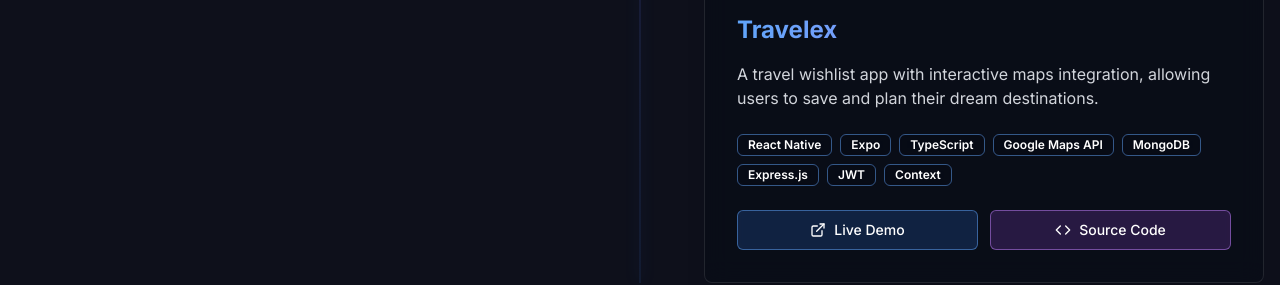
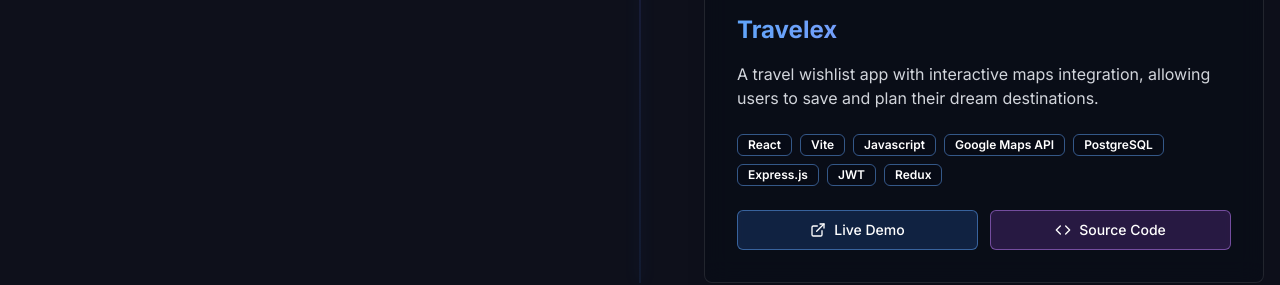
Before and after one commit to rfflsy16/raffles-portfolio, a Next.js app in the folder my-portfolio/: page / in a window 1280 px wide. Shown: the part 6680-6965 px from the top of the page. Built offline with nearby package versions, Linux system fonts and the light colour scheme.

Commit message:
fiz: tech stack on travelex

```diff
--- a/my-portfolio/src/constants/index.ts
+++ b/my-portfolio/src/constants/index.ts
@@ -146,7 +146,7 @@
   {
     title: "Travelex",
     description: "A travel wishlist app with interactive maps integration, allowing users to save and plan their dream destinations.",
-    tech: ["React Native", "Expo", "TypeScript", "Google Maps API", "MongoDB", "Express.js", "JWT", "Context"],
+    tech: ["React", "Vite", "Javascript", "Google Maps API", "PostgreSQL", "Express.js", "JWT", "Redux"],
     date: "January 2025",
     image: "https://images.unsplash.com/photo-1469854523086-cc02fe5d8800?ixlib=rb-4.0.3&ixid=M3wxMjA3fDB8MHxwaG90by1wYWdlfHx8fGVufDB8fHx8fA%3D%3D&auto=format&fit=crop&w=2021&q=80",
     link: 'https://github.com/rfflsy16/travelex-individual-project',
```
